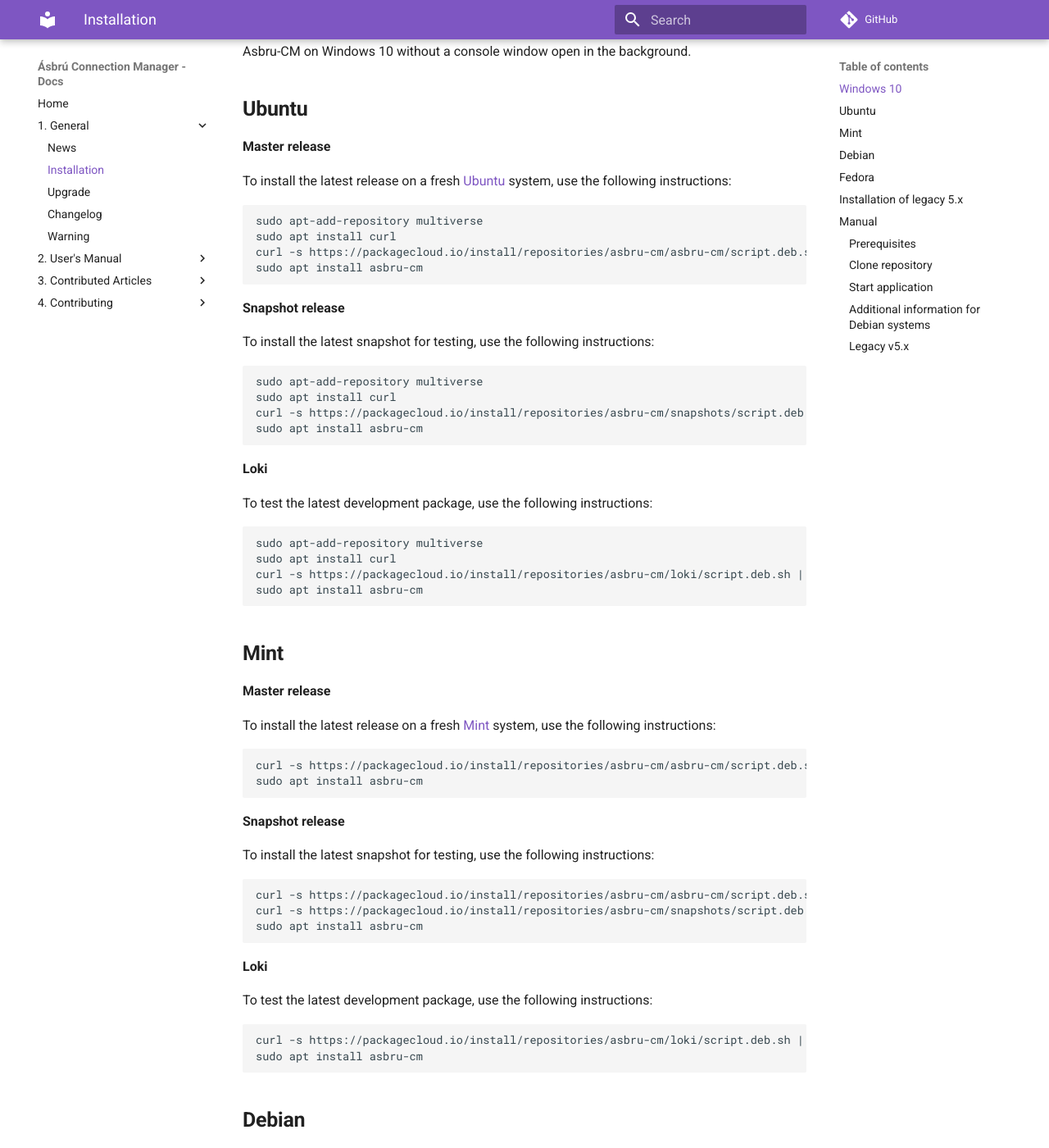
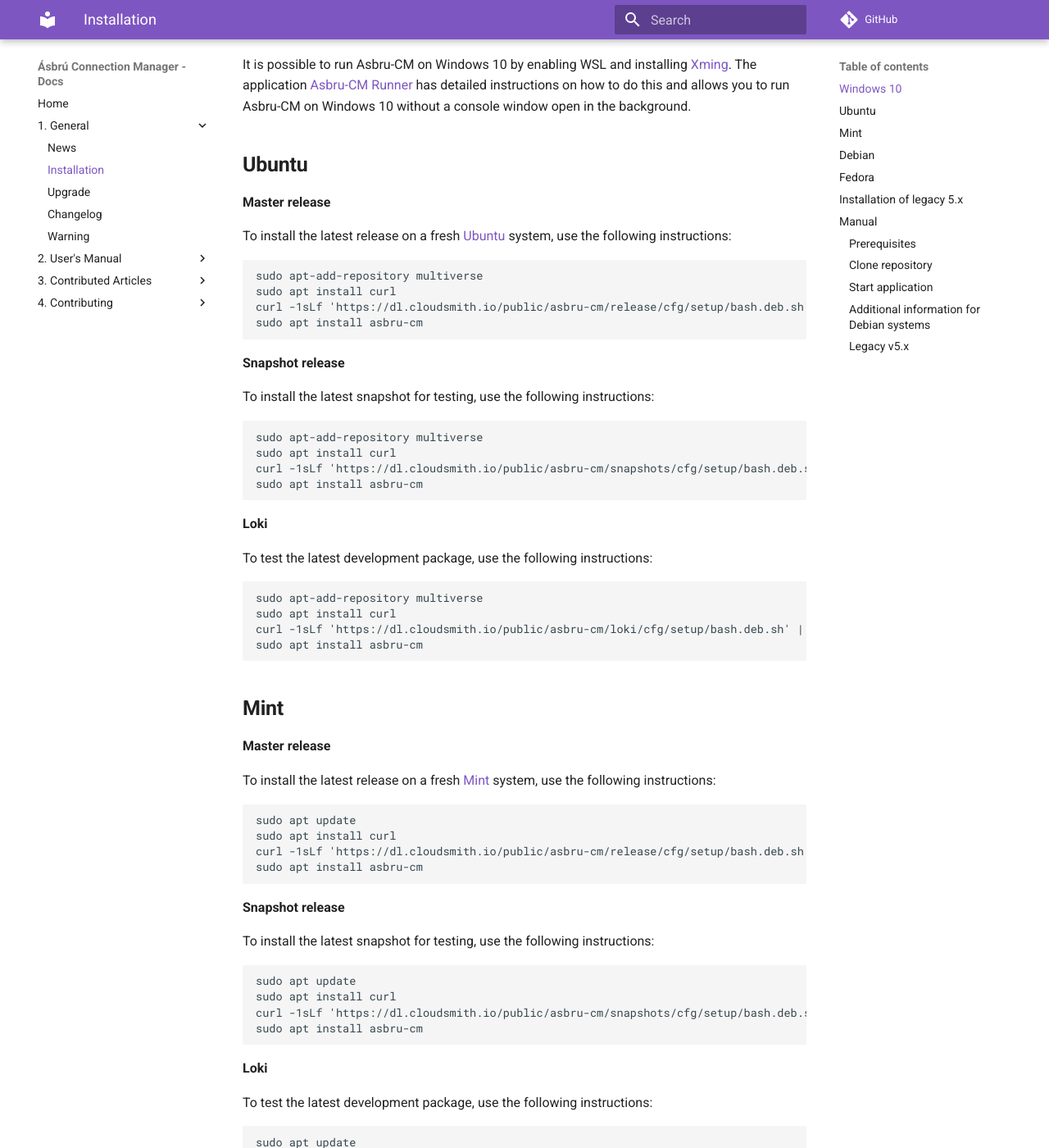
Before and after one commit to asbru-cm/asbru-cm, an MkDocs documentation site: the page built from doc/General/Installation.md, in a window 1280 px wide and 1400 px high, scrolled down 608 px. Shown: the whole window at 82% size. Built offline with MkDocs 1.6.1 and Material for MkDocs 9.7.7, drawn with Linux system fonts in a browser that asks for light colours; comment, search, counter and statistics services are not loaded; some of the changed text lies outside the part shown.

Commit message:
Preparing release 6.2.2 Changed docs for repository move from Packagecloud to Cloudsmith

````diff
--- a/doc/General/Installation.md
+++ b/doc/General/Installation.md
@@ -23,7 +25,7 @@
 ```
 sudo apt-add-repository multiverse
 sudo apt install curl
-curl -s https://packagecloud.io/install/repositories/asbru-cm/asbru-cm/script.deb.sh | sudo bash
+curl -1sLf 'https://dl.cloudsmith.io/public/asbru-cm/release/cfg/setup/bash.deb.sh' | sudo -E bash
 sudo apt install asbru-cm
 ```
 
@@ -34,7 +36,7 @@
 ```
 sudo apt-add-repository multiverse
 sudo apt install curl
-curl -s https://packagecloud.io/install/repositories/asbru-cm/snapshots/script.deb.sh | sudo bash
+curl -1sLf 'https://dl.cloudsmith.io/public/asbru-cm/snapshots/cfg/setup/bash.deb.sh' | sudo -E bash
 sudo apt install asbru-cm
 ```
 
@@ -45,7 +47,7 @@
 ```
 sudo apt-add-repository multiverse
 sudo apt install curl
-curl -s https://packagecloud.io/install/repositories/asbru-cm/loki/script.deb.sh | sudo bash
+curl -1sLf 'https://dl.cloudsmith.io/public/asbru-cm/loki/cfg/setup/bash.deb.sh' | sudo -E bash
 sudo apt install asbru-cm
 ```
 
@@ -55,7 +57,9 @@
 To install the latest release on a fresh [Mint](https://linuxmint.com/) system, use the following instructions:
 
 ```
-curl -s https://packagecloud.io/install/repositories/asbru-cm/asbru-cm/script.deb.sh | sudo bash
+sudo apt update
+sudo apt install curl
+curl -1sLf 'https://dl.cloudsmith.io/public/asbru-cm/release/cfg/setup/bash.deb.sh' | sudo -E bash
 sudo apt install asbru-cm
 ```
 
@@ -64,8 +68,9 @@
 To install the latest snapshot for testing, use the following instructions:
 
 ```
-curl -s https://packagecloud.io/install/repositories/asbru-cm/asbru-cm/script.deb.sh | sudo bash
-curl -s https://packagecloud.io/install/repositories/asbru-cm/snapshots/script.deb.sh | sudo bash
+sudo apt update
+sudo apt install curl
+curl -1sLf 'https://dl.cloudsmith.io/public/asbru-cm/snapshots/cfg/setup/bash.deb.sh' | sudo -E bash
 sudo apt install asbru-cm
 ```
 
@@ -74,7 +79,9 @@
 To test the latest development package, use the following instructions:
 
 ```
-curl -s https://packagecloud.io/install/repositories/asbru-cm/loki/script.deb.sh | sudo bash
+sudo apt update
+sudo apt install curl
+curl -1sLf 'https://dl.cloudsmith.io/public/asbru-cm/loki/cfg/setup/bash.deb.sh' | sudo -E bash
 sudo apt install asbru-cm
 ```
 
@@ -86,7 +93,7 @@
 ```
 sudo apt update
 sudo apt install curl
-curl -s https://packagecloud.io/install/repositories/asbru-cm/asbru-cm/script.deb.sh | sudo bash
+curl -1sLf 'https://dl.cloudsmith.io/public/asbru-cm/release/cfg/setup/bash.deb.sh' | sudo -E bash
 sudo apt install asbru-cm
 ```
 
@@ -97,7 +104,7 @@
 ```
 sudo apt update
 sudo apt install curl
-curl -s https://packagecloud.io/install/repositories/asbru-cm/snapshots/script.deb.sh | sudo bash
+curl -1sLf 'https://dl.cloudsmith.io/public/asbru-cm/snapshots/cfg/setup/bash.deb.sh' | sudo -E bash
 sudo apt install asbru-cm
 ```
 
@@ -108,7 +115,7 @@
 ```
 sudo apt update
 sudo apt install curl
-curl -s https://packagecloud.io/install/repositories/asbru-cm/loki/script.deb.sh | sudo bash
+ curl -1sLf 'https://dl.cloudsmith.io/public/asbru-cm/loki/cfg/setup/bash.deb.sh' | sudo -E bash
 sudo apt install asbru-cm
 ```
 
@@ -118,7 +125,7 @@
 To install the latest release on a fresh [Fedora](https://getfedora.org/) system, use the following instructions:
 
 ```
-curl -s https://packagecloud.io/install/repositories/asbru-cm/asbru-cm/script.rpm.sh | sudo bash
+curl -1sLf 'https://dl.cloudsmith.io/public/asbru-cm/release/cfg/setup/bash.rpm.sh' | sudo -E bash
 sudo dnf install asbru-cm
 ```
 
@@ -127,7 +134,7 @@
 To install the latest snapshot for testing, use the following instructions:
 
 ```
-curl -s https://packagecloud.io/install/repositories/asbru-cm/snapshots/script.rpm.sh | sudo bash
+curl -1sLf 'https://dl.cloudsmith.io/public/asbru-cm/snapshots/cfg/setup/bash.rpm.sh' | sudo -E bash
 sudo dnf install asbru-cm
 ```
 
@@ -136,7 +143,7 @@
 To test the latest development package, use the following instructions:
 
 ```
-curl -s https://packagecloud.io/install/repositories/asbru-cm/loki/script.rpm.sh | sudo bash
+curl -1sLf 'https://dl.cloudsmith.io/public/asbru-cm/loki/cfg/setup/bash.rpm.sh' | sudo -E bash
 sudo dnf install asbru-cm
 ```
 
````
Also changed, not shown: other parts of doc/General/Installation.md (+2 -0 lines), README.md (+4 -8 lines), 2 other files.
